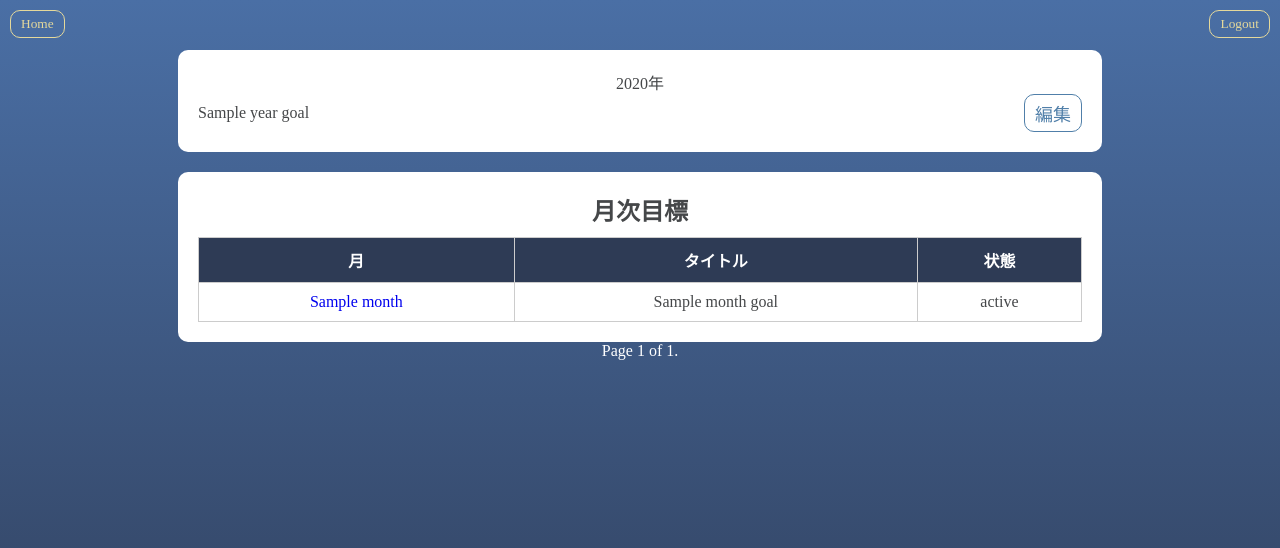
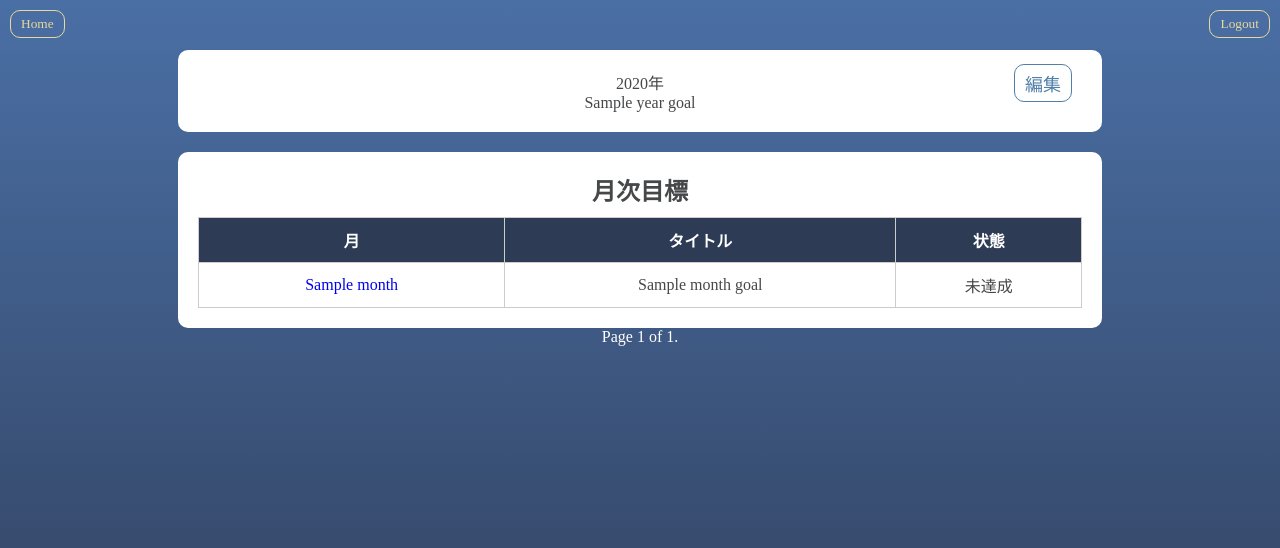
Before and after one commit to 2025-Winter-Hackathon-F-team/2025winterF, a Django app: template goal/templates/year_goal_detail.html in a window 1280 px wide. Shown: the top 548 px of the page. Run offline with Django 5.2, Linux system fonts and the light colour scheme; the template is opened without the code that fills it: most values are stand-ins (such as "Sample title", 1, 10 or a date in 2020); some web fonts are replaced.

Commit message:
#88 月目標 0,null=未達成、1=達成表示

```diff
--- a/goal/templates/year_goal_detail.html
+++ b/goal/templates/year_goal_detail.html
@@ -13,13 +13,22 @@
       <button class="edit-button" onclick="toggleEdit()">編集</button>
     </div>
     <!-- 編集モード（非表示） -->
+    <div class="year-goal-item">
       <div id="year-goal-form" style="display: none">
         <input type="text" id="goal-input" value="{{ year_goal.title }}" />
-      <button class="save-button" onclick="saveGoal({{ year_goal.year.year }})">
+        <div class="goal-buttons">
+          <button
+            class="save-button"
+            onclick="saveGoal({{ year_goal.year.year }})"
+          >
             保存
           </button>
-      <button class="cancel-button" onclick="toggleEdit()">キャンセル</button>
+          <button class="cancel-button" onclick="toggleEdit()">
+            キャンセル
+          </button>
           <p id="error-message" style="color: red"></p>
+        </div>
+      </div>
       <!-- エラー表示用 -->
     </div>
     {% else %}
@@ -52,7 +61,15 @@
             </a>
           </td>
           <td>{{ month_goal.title|default:"未設定" }}</td>
-          <td>{{ month_goal.status }}</td>
+          <td>
+            {% if month_goal.status == 0 %}
+              未達成
+            {% elif month_goal.status == 1 %}
+              達成
+            {% else %}
+              未達成
+            {% endif %}
+          </td>
         </tr>
         {% empty %}
         <tr>
@@ -121,14 +138,18 @@
       method: "POST",
       headers: {
         "Content-Type": "application/json",
-                "X-CSRFToken": "{{ csrf_token }}"
+        "X-CSRFToken": "{{ csrf_token }}",
       },
-            body: JSON.stringify({ title: newTitle, year: year })
+      body: JSON.stringify({ title: newTitle, year: year }),
     })
-        .then(response => response.json().then(data => ({ status: response.status, body: data })))
+      .then((response) =>
+        response
+          .json()
+          .then((data) => ({ status: response.status, body: data }))
+      )
       .then(({ status, body }) => {
         if (status === 200) {
-                console.log('Success:', body.message);
+          console.log("Success:", body.message);
           document.getElementById("year-goal-text").textContent = newTitle;
           document.getElementById("error-message").textContent = "";
           toggleEdit();
@@ -137,9 +158,11 @@
           throw body.error;
         }
       })
-        .catch(error => {
-            console.error('Error:', error);
-            document.getElementById("error-message").textContent = error.title ? error.title.join(", ") : "保存に失敗しました";
+      .catch((error) => {
+        console.error("Error:", error);
+        document.getElementById("error-message").textContent = error.title
+          ? error.title.join(", ")
+          : "保存に失敗しました";
       });
   }
 </script>
--- a/static/css/year_goal_detail.css
+++ b/static/css/year_goal_detail.css
@@ -30,19 +30,29 @@ body {
     padding: 20px;
     border-radius: 10px;
     margin-bottom: 20px;
+    flex-direction: column;
+    align-items: center;
+    position: relative;
 }
 
 .year-goal-box h2 {
     margin-bottom: 10px;
+    display: flex;
 }
 
+/* 年目標の表示モード */
 #year-goal-display {
     display: flex;
-    justify-content: space-between;
+    justify-content: center;
     align-items: center;
+    width: 100%;
+    position: relative;
 }
 
 .edit-button {
+    position: absolute;
+    right: 10px;
+    bottom: 10px;
     background: transparent;
     border: 1px solid #507FA9;
     color: #507FA9;
@@ -50,7 +60,38 @@ body {
     font-size: 18px;
     cursor: pointer;
     padding: 5px 10px;
+}
+
+.year-goal-item {
+    flex-shrink: 1;
+}
+
+/* 保存・キャンセルボタンの配置 */
+.goal-buttons {
+    display: flex;
+    gap: 10px;
+    margin-top: 10px;
+    justify-content: flex-end;
+    align-items: flex-end;
+}
+
+.save-button {
+    background-color: transparent;
+    padding: 8px 12px;
     cursor: pointer;
+    border: 1px solid #BB3A1E;
+    color: #BB3A1E;
+    border-radius: 10px;
+}
+
+.cancel-button {
+    background-color: transparent;
+    padding: 8px 12px;
+    cursor: pointer;
+    border: 1px solid #3C6C76;
+    color: #3C6C76;
+    border-radius: 10px;
+    background: #ffffff90;
 }
 
 /* 月目標リスト */
@@ -86,16 +127,6 @@ button {
     cursor: pointer;
 }
 
-.save-button {
-    background: #4CAF50;
-    color: white;
-}
-
-.cancel-button {
-    background: #f44336;
-    color: white;
-}
-
 .error-text {
     color: red;
 }
```
Also changed, not shown: 1 other file. Lines whose indentation alone changed are shown as unchanged.
